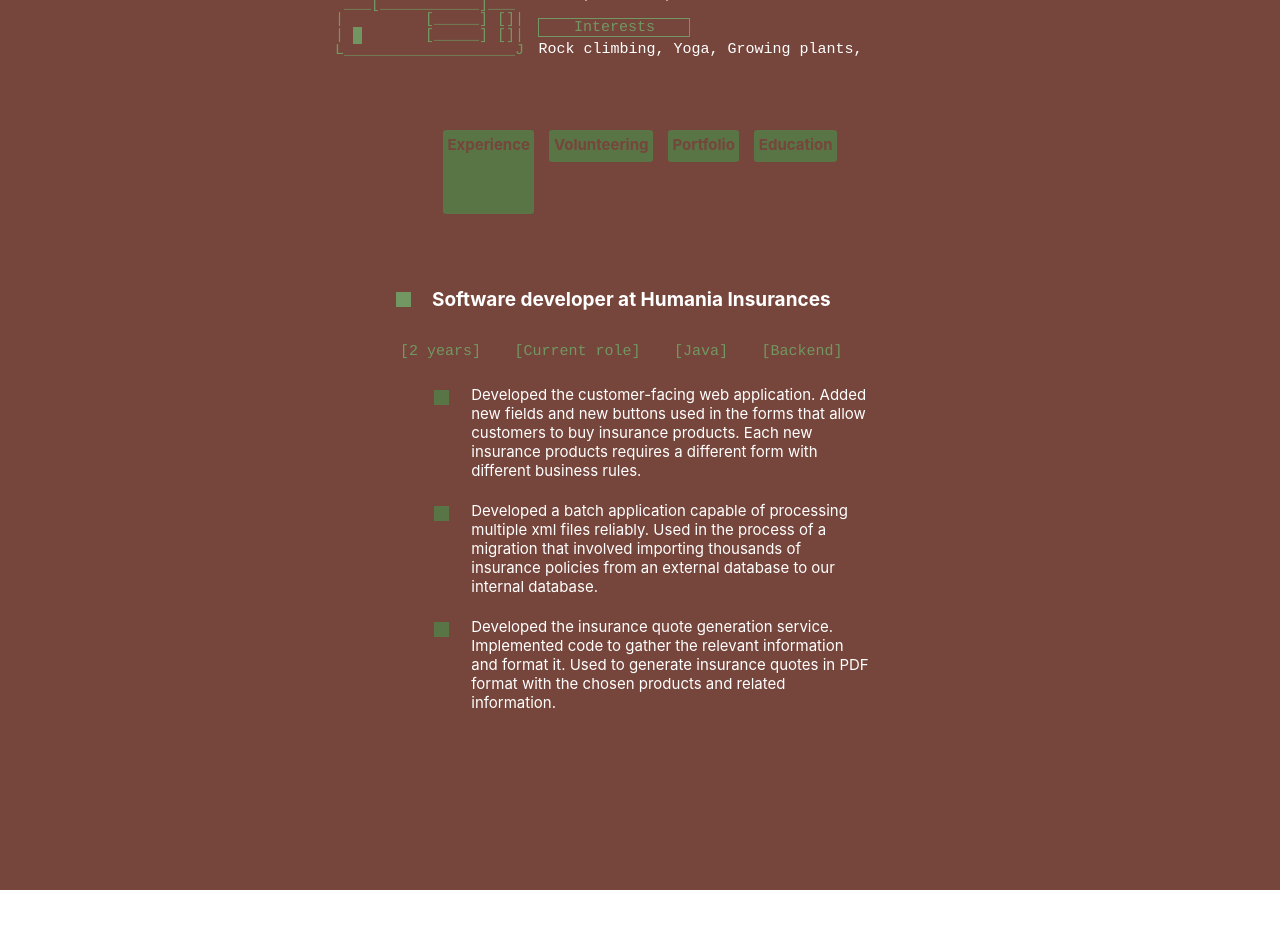
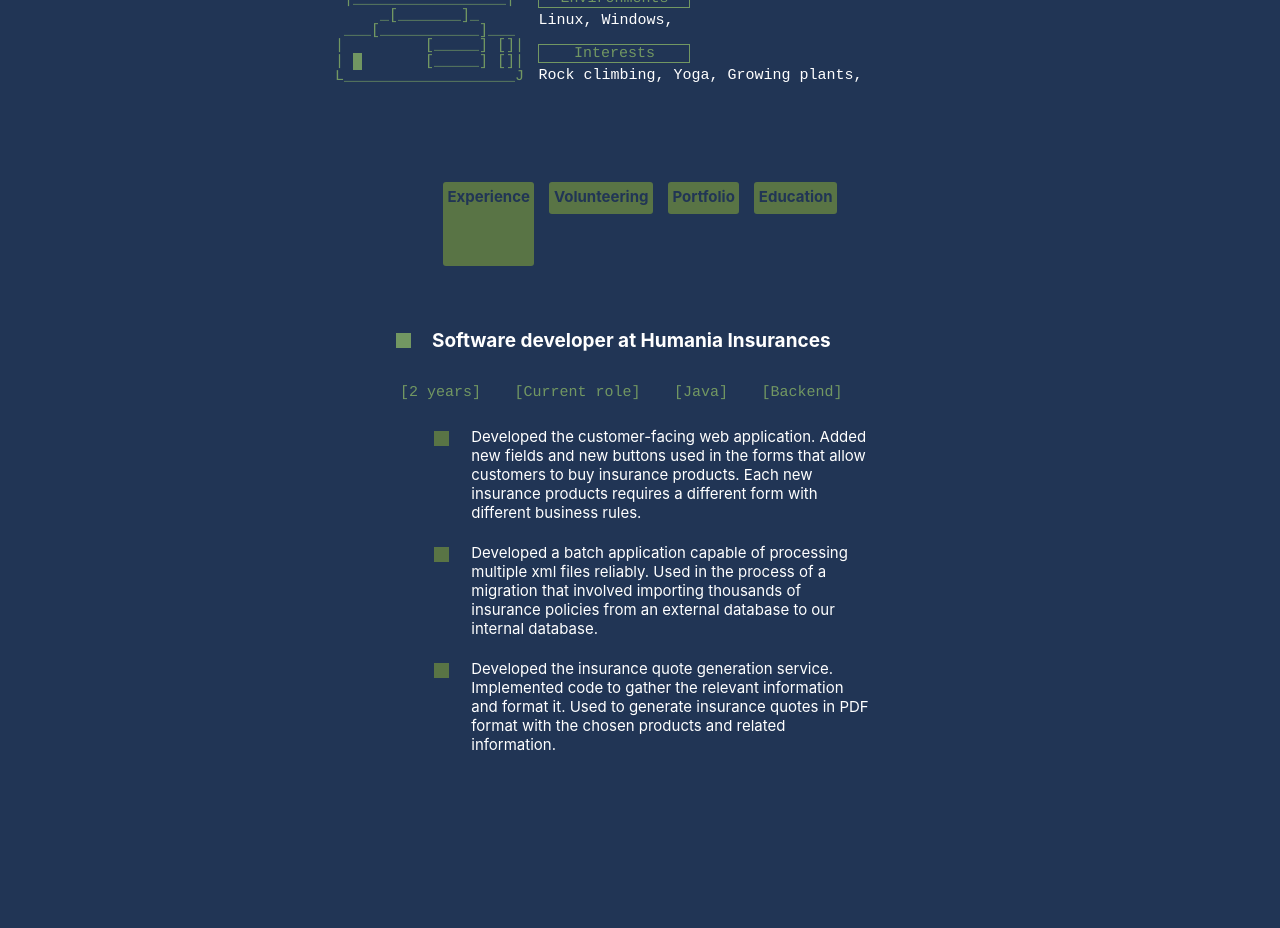
Before and after one commit to tlemy/resume, a React (Create React App) app: page / in a window 1280 px wide. Shown: the part 420-1348 px from the top of the page. Before the commit the page ends 1310 px from the top, so only its background shows below. Built offline with nearby package versions, Linux system fonts and the light colour scheme.

Commit message:
Changed color scheme and margins

```diff
--- a/src/App.css
+++ b/src/App.css
@@ -7,7 +7,7 @@
 }
 
 .App-header {
-  background-color: #76453B;
+  background-color: #213555;
   min-height: 100vh;
   display: flex;
   flex-direction: column;
@@ -137,7 +137,7 @@
 }
 
 .section {
-  margin-top: 0.5em;
+  margin-top: 0.1em;
 }
 
 .gitButton {
--- a/src/Components/About.css
+++ b/src/Components/About.css
@@ -22,7 +22,7 @@
 @keyframes blinking
 {
     from, to { background-color: #729762; }
-    5% { background-color: #76453B; }
+    5% { background-color: #213555; }
 }
 
 .About {
--- a/src/Components/Banner.css
+++ b/src/Components/Banner.css
@@ -1,3 +1,8 @@
+.Banner
+{
+    margin-bottom: 1em;
+}
+
 .bannerLine {
     text-align: left;
     font-family: 'Courier', monospace, serif;
--- a/src/Components/Education.css
+++ b/src/Components/Education.css
@@ -1,5 +1,5 @@
 .Education {
-    background-color: #76453B;
+    background-color: #213555;
     min-height: 24em;
     transition: height 2s ease-in-out;
 }
--- a/src/Components/Experience.css
+++ b/src/Components/Experience.css
@@ -1,5 +1,5 @@
 .Experience {
-    background-color: #76453B;
+    background-color: #213555;
     min-height: 24em;
     transition: height 2s ease-in-out;
 }
--- a/src/Components/Navigation.css
+++ b/src/Components/Navigation.css
@@ -2,12 +2,12 @@
     display: flex;
     flex-wrap: wrap;
     flex-direction: row;
-    margin-top: 2.5em;
+    margin-top: 3.5em;
     height: 5em;
 }
 
 .navItem {
-    color: #76453B;
+    color: #213555;
     font-size: calc(7px + 1vmin);
     font-weight: bold;
     margin: 0.5em;
--- a/src/Components/Portfolio.css
+++ b/src/Components/Portfolio.css
@@ -1,5 +1,5 @@
 .Portfolio {
-    background-color: #76453B;
+    background-color: #213555;
     min-height: 24em;
     transition: height 2s ease-in-out;
 }
--- a/src/Components/Volunteering.css
+++ b/src/Components/Volunteering.css
@@ -1,5 +1,5 @@
 .Volunteering {
-    background-color: #76453B;
+    background-color: #213555;
     min-height: 24em;
     transition: height 2s ease-in-out;
 }
```
